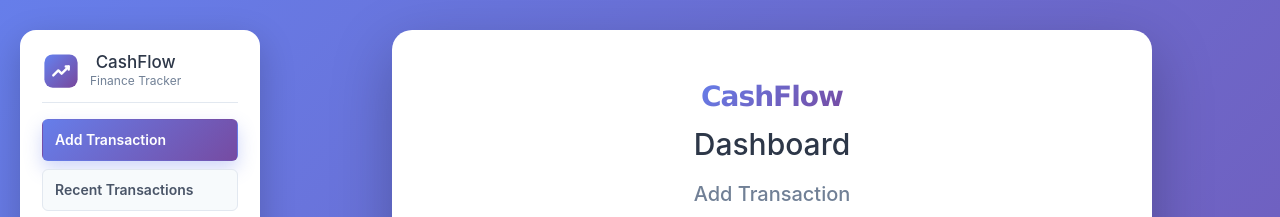
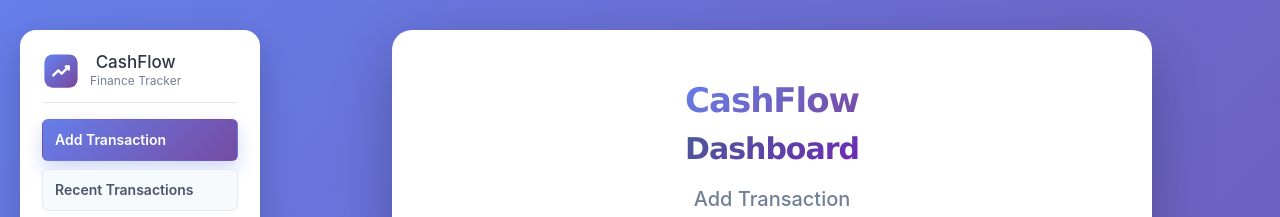
Before and after one commit to ashmikan/CashFlow, a React (Create React App) app in the folder frontend/: page /dashboard in a window 1280 px wide. Shown: the top 217 px of the page. Built offline with nearby package versions, Linux system fonts and the light colour scheme; no server answers.

Commit message:
Enhance sidebar  styles

```diff
--- a/frontend/src/styles/Dashboard.css
+++ b/frontend/src/styles/Dashboard.css
@@ -27,6 +27,17 @@
   margin-bottom: 16px;
   padding-bottom: 12px;
   border-bottom: 1px solid #e2e8f0;
+}
+
+.sidebar-brand .logo{
+  margin: 10px 0 -10px 0;
+  font-size: 22px;
+  font-weight: 750;
+  font-family: 'Lucida Sans', 'Lucida Sans Regular', 'Lucida Grande', 'Lucida Sans Unicode', Geneva, Verdana, sans-serif;
+  background: linear-gradient(135deg, #667eea 0%, #764ba2 100%);
+  -webkit-background-clip: text;
+  -webkit-text-fill-color: transparent;
+  background-clip: text;
 }
 
 .sidebar-logo-image {
@@ -109,12 +120,13 @@
   box-shadow: 0 24px 70px rgba(0, 0, 0, 0.28);
 }
 
-.dashboard-card .logo {
-  font-size: 28px;
+.dashboard-title {
+  margin: 0;
+  font-size: 30px;
   font-weight: 750;
   font-family: 'Lucida Sans', 'Lucida Sans Regular', 'Lucida Grande', 'Lucida Sans Unicode', Geneva, Verdana, sans-serif;
   margin: 0 auto 12px auto;
-  background: linear-gradient(135deg, #667eea 0%, #764ba2 100%);
+  background: linear-gradient(135deg, #4c5a98 0%, #6f2ab5 100%);
   -webkit-background-clip: text;
   -webkit-text-fill-color: transparent;
   background-clip: text;
@@ -123,22 +135,6 @@
   display: block;
   text-align: center;
   width: fit-content;
-
-}
-
-.dashboard-card .logo::before {
-  position: absolute;
-  left: -40px;
-  top: 50%;
-  transform: translateY(-50%);
-  font-size: 28px;
-}
-
-.dashboard-title {
-  margin: 0;
-  font-size: 30px;
-  color: #2d3748;
-  text-align: center;
 }
 
 .dashboard-subtitle {
```
